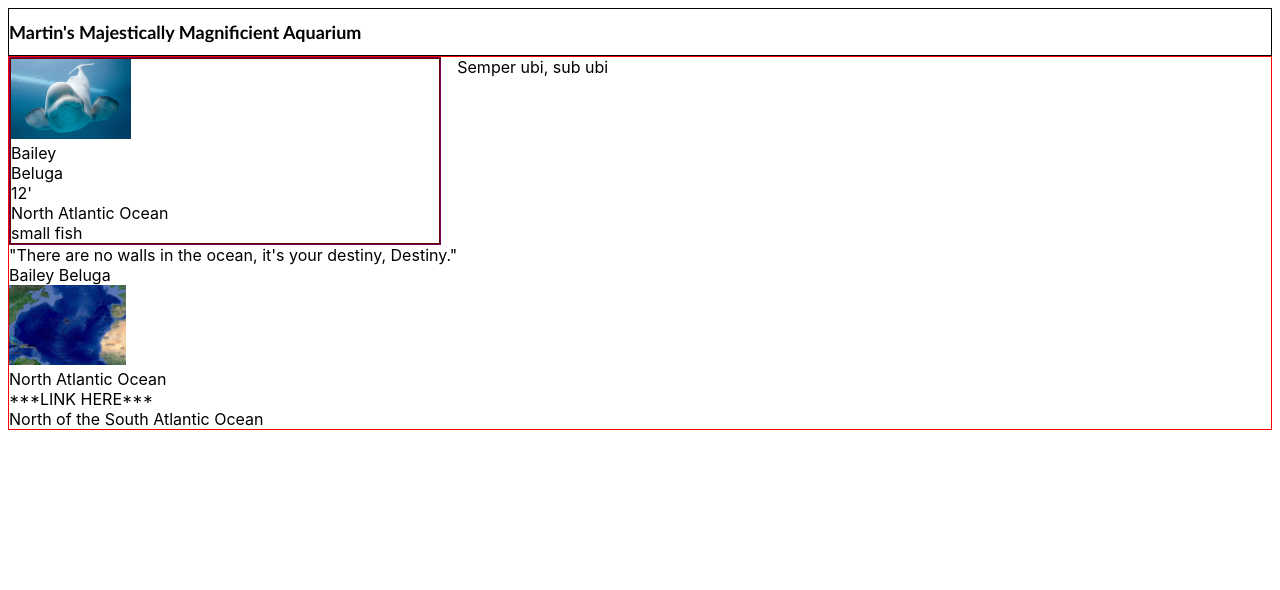
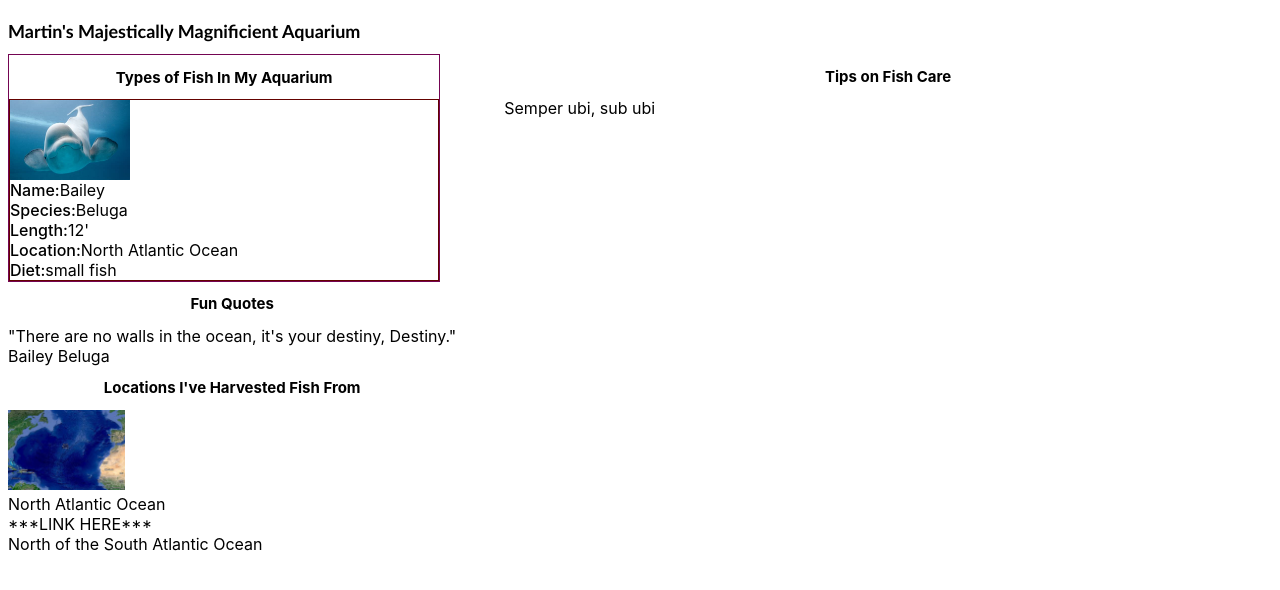
Before and after one commit to travisbrigman/martins-aquarium, a plain HTML site: page index.html in a window 1280 px wide. Drawn offline with Linux system fonts and the light colour scheme.

Commit message:
added logo, fixed styling, etc.

```diff
--- a/index.html
+++ b/index.html
@@ -14,23 +14,26 @@
     <main class="main">
         <div clas="content--left">
         <article class="fishes">
+            <h2>Types of Fish In My Aquarium</h2>
             <section class="fishCard">
                 <div><img class="fish__image" src="./images/BelugaWhale.jpg" alt="a whale" /></div>
-                <div class="fish__name">Bailey</div>
-                <div class="fish__species">Beluga</div>
-                <div class="fish__length">12'</div>
-                <div class="fish__location">North Atlantic Ocean</div>
-                <div class="fish__diet">small fish</div>
+                <div class="fish__name"><span style="font-weight: 500">Name:</span> Bailey</div>
+                <div class="fish__species"><span style="font-weight: 500">Species:</span> Beluga</div>
+                <div class="fish__length"><span style="font-weight: 500">Length:</span> 12'</div>
+                <div class="fish__location"><span style="font-weight: 500">Location:</span> North Atlantic Ocean</div>
+                <div class="fish__diet"><span style="font-weight: 500">Diet:</span> small fish</div>
             </section>
         </article>
         <article class="quotes">
+            <h2>Fun Quotes</h2>
             <section class="quote__card">
                 <div class="quote__text">"There are no walls in the ocean, it's your destiny, Destiny."</div>
                 <div class="quote__author">Bailey Beluga</div>
             </section>
         </article>
         <article class="locations">
-            <section class="location card">
+            <h2>Locations I've Harvested Fish From</h2>
+            <section class="location__card">
                 <div>
                     <img class="location__image" src="./images/NorthAtlantic.jpg" alt="fish harvest location" />
                 </div>
@@ -42,6 +45,7 @@
         </div>
         <div class="content--right">
         <aside class="tips">
+            <h2>Tips on Fish Care</h2>
             <section class="tip">Semper ubi, sub ubi</section>
         </aside>
         </div>
--- a/styles/fishes.css
+++ b/styles/fishes.css
@@ -4,25 +4,28 @@
 }
 
 .fishCard {
-    border: 1px solid rgb(100, 2, 0)
+    border: 1px solid rgb(100, 2, 0);
+    display: flex;
+    flex-direction: column;
 }
 
 .fish__image {
     height: 5rem;
+    display: flex;
 }
 
 .fish__name {
-
+    display: flex;
 }
 .fish__species {
-
+    display: flex
 }
 .fish__length {
-
+    display: flex
 }
 .fish__location {
-
+    display: flex
 }
 .fish__diet {
-
+    display: flex
 }
--- a/styles/locations.css
+++ b/styles/locations.css
@@ -1,6 +1,5 @@
 .locations {
-    border: 1px solid rgb(176, 235, 15)
-    margin-right: 1rem;
+
 }
 
 .location__card {
--- a/styles/main.css
+++ b/styles/main.css
@@ -7,25 +7,34 @@ h1 {
     font-family: 'Gill Sans', 'Gill Sans MT', Calibri, 'Trebuchet MS', sans-serif;
     font-size: 18px;
 }
+h2 {
+    font-size: 15px;
+    font-weight: bold;
+    text-align: center;
+}
+
+h5 {
+    font-weight: 600;
+}
 
 
 
 .header {
     display: flex;
-    border: 1px solid black
 }
 
 .main {
     display: flex;
     justify-content: space-between;
     font-family: -apple-system, BlinkMacSystemFont, 'Segoe UI', Roboto, Oxygen, Ubuntu, Cantarell, 'Open Sans', 'Helvetica Neue', sans-serif;
-    border: 1px solid red
 }
 
 .content--left {
     flex: 1;
+    margin-left: 1;
 }
 
 .content--right {
     flex: 2;
+    margin-left: 3rem;
 }
```
Also changed, not shown: images/MartinsAquariumLogo.png (added).
